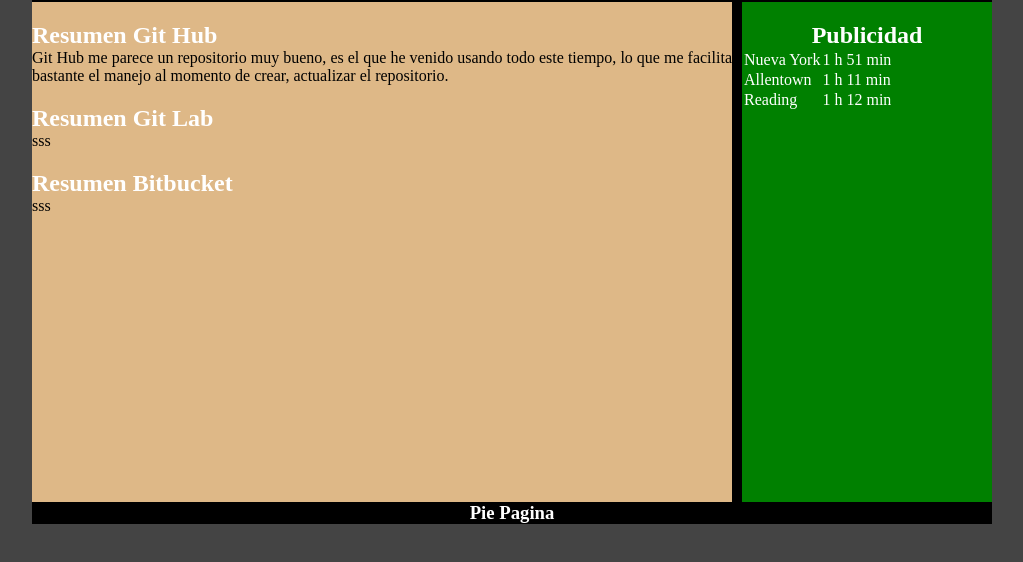
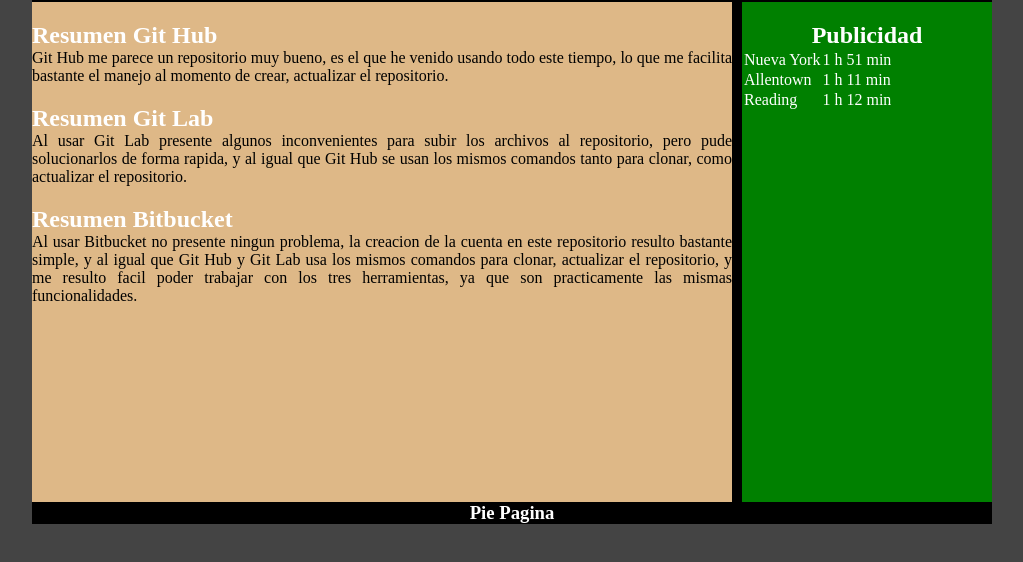
Before and after one commit to Fernandogdo/Tarea_IngenieriaWeb, a plain HTML site: page index.html in a window 1280 px wide. Shown: the part 238-800 px from the top of the page, without its empty margins (128-1151 px from the left). Drawn offline with Linux system fonts and the light colour scheme.

Commit message:
actualiza

```diff
--- a/index.html
+++ b/index.html
@@ -24,9 +24,16 @@
                     al momento de crear, actualizar el repositorio.
                 </p>
                 <h2>Resumen Git Lab</h2>
-                <p>sss</p>
+                <p>Al usar Git Lab presente algunos inconvenientes para subir los archivos al repositorio,
+                    pero pude solucionarlos de forma rapida, y al igual que Git Hub se usan los mismos comandos
+                    tanto para clonar, como actualizar el repositorio.
+                </p>
                 <h2>Resumen Bitbucket</h2>
-                <p>sss</p>
+                <p>Al usar Bitbucket no presente ningun problema, la creacion de la cuenta en este repositorio
+                    resulto bastante simple, y al igual que Git Hub y Git Lab usa los mismos comandos para clonar, actualizar
+                    el repositorio, y me resulto facil poder trabajar con los tres herramientas, ya que son practicamente las mismas
+                    funcionalidades.
+                </p>
             </article>
         </section>
         <aside>
```
